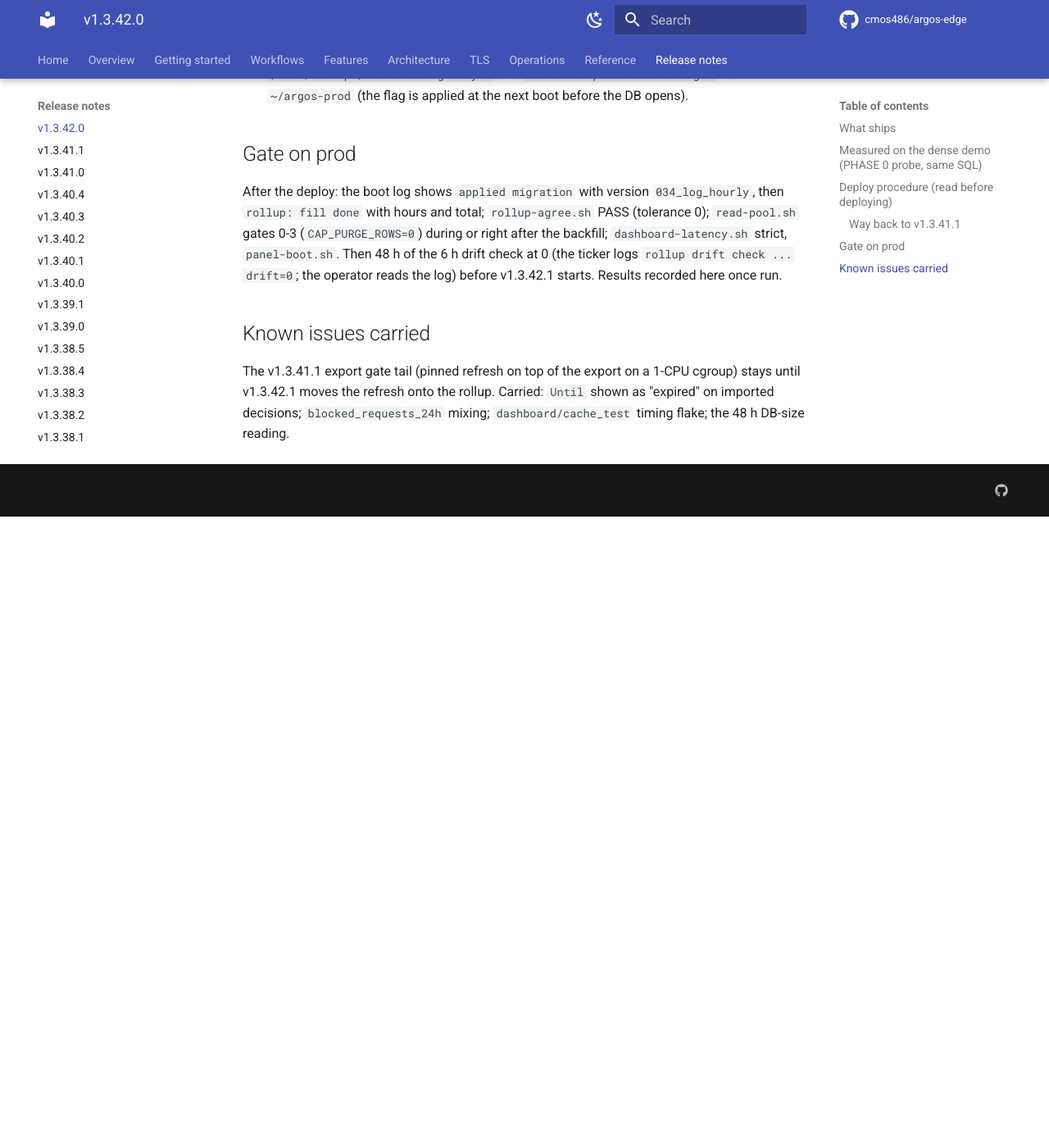
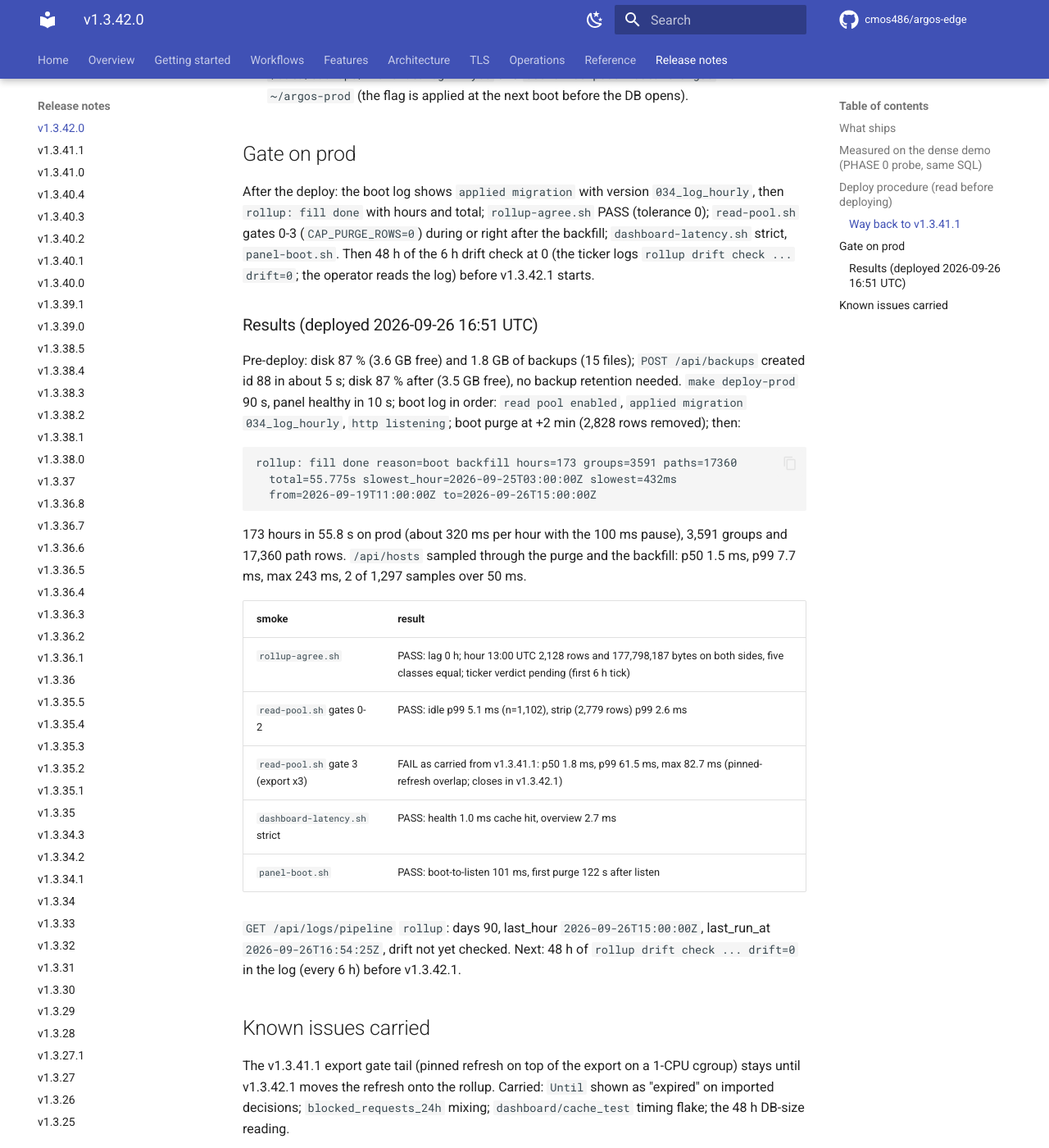
Before and after one commit to cmos486/argos-edge, an MkDocs documentation site: the page built from docs/release-notes/v1.3.42.0.md, in a window 1280 px wide and 1400 px high, scrolled down 2063 px. Shown: the whole window at 82% size. Built offline with MkDocs 1.6.1 and Material for MkDocs 9.7.7, drawn with Linux system fonts in a browser that asks for light colours; comment, search, counter and statistics services are not loaded; before the commit the page ends 2693 px from its top, so only the background shows below that.

Commit message:
docs(release): record v1.3.42.0 after-smokes
Prod: backup id 88 before the deploy (disk 87 % before and after),
migration 034 applied at boot, 173 h backfilled in 55.8 s after the
boot purge (slowest hour 432 ms), /api/hosts p99 7.7 ms meanwhile,
rollup-agree PASS at tolerance 0, read-pool gates 0-2 PASS (gate 3
carried from v1.3.41.1), dashboard-latency and panel-boot PASS. The
48 h drift gate before v1.3.42.1 starts now.

````diff
--- a/docs/operations/verification-report.md
+++ b/docs/operations/verification-report.md
@@ -24,7 +24,7 @@ might regress a covered surface.
 | EFFECT-verified PASS after the v1.3.40.4 deploy (strip-cursor) | 1 |
 | PASS gates 0-2 on prod after the v1.3.41.0 deploy; gate 3 FAIL CPU-bound, see v1.3.41.1 (read-pool) | 1 |
 | v1.3.41.1 gate 3 FAIL on prod by the pinned-refresh overlap (known issue, v1.3.42.0); gates 0-2 PASS | (same script) |
-| PENDING: runs after the v1.3.42.0 deploy (rollup-agree) | 1 |
+| PASS on prod after the v1.3.42.0 deploy (rollup-agree); 48 h drift gate running | 1 |
 | Gated on operator-mediated input (creds / TOTP) | 1 (auth-flow) |
 | Legacy regression test (intentionally tests broken path) | 1 (country-block) |
 | **Blockers preventing public release** | **0** |
@@ -83,7 +83,7 @@ Each row: feature, smoke script, last EFFECT verified.
 | Strip cursor plan (v1.3.40.4) | `strip-cursor.sh` | PASS | Prod after v1.3.40.4 (2026-09-26 14:10 UTC): 18,003 rows stripped in 9.5 s (1,900 rows/s; v1.3.40.3 did 740 rows/s), panel CPU median 4.6 % max 4.8 %, `/api/hosts` p50 1.5 ms p99 5.8 ms max 32.6 ms on the single connection. Dense demo, 430k rows: strip 392 s -> 242 s, panel CPU 50-60 % -> 2-5 %, cursor SELECT 100+ ms -> 0.4 ms (`TestStripCursorPlan` pins the plan through the driver) | `raw_stripped` > 0 in the purge log line; panel CPU max <= 10 % during a strip of about 6 h of access rows; `/api/hosts` p50 / p99 / max reported (gated by the read pool smoke from v1.3.41.0) |
 | Read pool (v1.3.41.0) | `read-pool.sh` | PASS gates 0-2; gate 3 FAIL CPU-bound, see 41.1 | Prod after v1.3.41.0 (2026-09-26 15:10 UTC): boot log `read pool enabled`; idle p99 5.1 ms (n=1,085), strip p99 3.8 ms, export x3 p99 884 ms with p50 2.4 ms (FAIL, threshold kept): all slow samples fall inside the slowest export while the panel sits at 99-102 % of its 1-CPU cap (CSV encoder vs handler on GOMAXPROCS=1, not locking); 10 min RSS 38-74 MB, WAL 7.2 MB stable. Dense demo, final image, dd IO pressure (host io avg10 mean 22 %, peak 44 %): idle 6.2 ms, strip of 427k rows 8.0 ms, export x3 13.2 ms, cap purge 15.5 ms; same image with `ARGOS_READ_POOL=0`: 79 / 648 / 219 / 14,661 ms | `/api/hosts` p99 <= 50 ms during idle (pinned refresh), a 6 h strip and three back-to-back 24 h exports (one aggregated p99); boot log mode matches `EXPECT_POOL`. IO pressure (dd loop) and the cap-purge gate are **demo only**: prod runs with `IO_PRESSURE=0` and `CAP_PURGE_ROWS=0` (no data deleted to pass a gate) |
 | Export keyset + pace (v1.3.41.1) | `read-pool.sh` gate 3 | FAIL on prod by the pinned-refresh overlap (p99 63 ms; export alone p99 7.4 ms); known issue, closes in v1.3.42.0 | Prod after v1.3.41.1 (2026-09-26 16:03 UTC): 9 exports of 65,600 rows aggregated n=457, p50 1.5 ms, p95 7.1 ms, p99 63.0 ms, max 75.4 ms, 8 samples over 50 ms (v1.3.41.0: p99 884 ms); three timed exports right after: p99 7.4 ms, 0 of 180 over 50 ms, 8 throttled periods in 15 s. The slow samples coincide with the pinned 24 h refresh ticks on top of the export (`nr_throttled` +50 during the run). Dense demo: pool off p95 249 -> 24 ms, p99 395 -> 38 ms; pool on p99 9.8 ms (run a) and 67.7 ms (run b, same overlap) | `/api/hosts` p99 <= 50 ms over nine back-to-back 24 h exports (one aggregated p99), threshold unchanged; IO pressure and cap purge demo-only |
-| Hourly rollup (v1.3.42.0) | `rollup-agree.sh` | PENDING on prod (probe PASS on the dense demo) | Dense demo, PHASE 0 probe with the same SQL inside the panel cgroup under dd IO pressure: 168 h backfill 2 m 15 s, `/api/hosts` p99 7.2 ms, 36 of 1,362 periods throttled, divergence 0 on a closed hour (3,031 rows, 57,931,839 bytes). Final image on the demo: 169 h backfill in 39.0 s after the boot purge, `/api/hosts` p99 5.7 ms (0 of 1,172 over 50 ms), `rollup-agree.sh` PASS (lag 0, 3,049 rows / 55,240,994 bytes / 5 classes equal). Prod result recorded here after the deploy | Boot log `rollup: fill done`; `rollup-agree.sh` PASS at tolerance 0 (rows, bytes, per-class) with job lag <= 2 h; then 48 h of 6 h drift checks at 0 before v1.3.42.1 |
+| Hourly rollup (v1.3.42.0) | `rollup-agree.sh` | PASS on prod; 48 h drift gate running | Dense demo, PHASE 0 probe with the same SQL inside the panel cgroup under dd IO pressure: 168 h backfill 2 m 15 s, `/api/hosts` p99 7.2 ms, 36 of 1,362 periods throttled, divergence 0 on a closed hour (3,031 rows, 57,931,839 bytes). Final image on the demo: 169 h backfill in 39.0 s after the boot purge, `/api/hosts` p99 5.7 ms (0 of 1,172 over 50 ms), `rollup-agree.sh` PASS (lag 0, 3,049 rows / 55,240,994 bytes / 5 classes equal). Prod after v1.3.42.0 (2026-09-26 16:51 UTC): migration 034 applied at boot, 173 h backfilled in 55.8 s after the boot purge (slowest hour 432 ms), `/api/hosts` p99 7.7 ms meanwhile, `rollup-agree.sh` PASS (lag 0, 2,128 rows / 177,798,187 bytes / 5 classes equal); 48 h drift gate running | Boot log `rollup: fill done`; `rollup-agree.sh` PASS at tolerance 0 (rows, bytes, per-class) with job lag <= 2 h; then 48 h of 6 h drift checks at 0 before v1.3.42.1 |
 | WAF sources agree (v1.3.39.0, gate 1 % since v1.3.39.1) | `waf-sources-agree.sh` | ✅ PASS | Prod after the v1.3.39.0 deploy: dashboard 260 / overview 260 / AppSec 260 / LAPI 266, 2 % (the 6 `crowdsec-appsec-outofband` alerts missed the `appsec-` prefix; fixed in v1.3.39.1, gate lowered to 1 %: prod after the v1.3.39.1 deploy 266 / 266 / 266 / 266, 0 %, PASS). Four readings of "AppSec events, last 24 h" within 5 %: `dashboard/security` `waf_engines.appsec.events`, `security/overview` `appsec_hits_24h + appsec_bans_24h`, `appsec/metrics` `total_hits`, LAPI through `cscli alerts list` (kind=waf + the two appsec-* scenarios). Before on prod (1.3.38.5): dashboard 0 / overview 0 / appsec 260 / LAPI 266, FAIL |
 | 7-day ranges (v1.3.38.4) | `range-7d-latency.sh` | ✅ PASS | Cold `traffic?range=7d` 52.8 s -> 1.83 s, `logs/stats` 7d 35.4 s -> 1.18 s, busiest-host 7d 0.61 s (threshold 5 s); `logs/timeseries` 7d 27 s -> 0.74 s |
 
--- a/docs/release-notes/v1.3.42.0.md
+++ b/docs/release-notes/v1.3.42.0.md
@@ -96,7 +96,40 @@ PASS (tolerance 0); `read-pool.sh` gates 0-3 (`CAP_PURGE_ROWS=0`)
 during or right after the backfill; `dashboard-latency.sh` strict,
 `panel-boot.sh`. Then 48 h of the 6 h drift check at 0 (the ticker
 logs `rollup drift check ... drift=0`; the operator reads the log)
-before v1.3.42.1 starts. Results recorded here once run.
+before v1.3.42.1 starts.
+
+### Results (deployed 2026-09-26 16:51 UTC)
+
+Pre-deploy: disk 87 % (3.6 GB free) and 1.8 GB of backups (15
+files); `POST /api/backups` created id 88 in about 5 s; disk 87 %
+after (3.5 GB free), no backup retention needed. `make deploy-prod`
+90 s, panel healthy in 10 s; boot log in order: `read pool enabled`,
+`applied migration 034_log_hourly`, `http listening`; boot purge at
++2 min (2,828 rows removed); then:
+
+```
+rollup: fill done reason=boot backfill hours=173 groups=3591 paths=17360
+  total=55.775s slowest_hour=2026-09-25T03:00:00Z slowest=432ms
+  from=2026-09-19T11:00:00Z to=2026-09-26T15:00:00Z
+```
+
+173 hours in 55.8 s on prod (about 320 ms per hour with the 100 ms
+pause), 3,591 groups and 17,360 path rows. `/api/hosts` sampled
+through the purge and the backfill: p50 1.5 ms, p99 7.7 ms, max
+243 ms, 2 of 1,297 samples over 50 ms.
+
+| smoke | result |
+|---|---|
+| `rollup-agree.sh` | PASS: lag 0 h; hour 13:00 UTC 2,128 rows and 177,798,187 bytes on both sides, five classes equal; ticker verdict pending (first 6 h tick) |
+| `read-pool.sh` gates 0-2 | PASS: idle p99 5.1 ms (n=1,102), strip (2,779 rows) p99 2.6 ms |
+| `read-pool.sh` gate 3 (export x3) | FAIL as carried from v1.3.41.1: p50 1.8 ms, p99 61.5 ms, max 82.7 ms (pinned-refresh overlap; closes in v1.3.42.1) |
+| `dashboard-latency.sh` strict | PASS: health 1.0 ms cache hit, overview 2.7 ms |
+| `panel-boot.sh` | PASS: boot-to-listen 101 ms, first purge 122 s after listen |
+
+`GET /api/logs/pipeline` `rollup`: days 90, last_hour
+`2026-09-26T15:00:00Z`, last_run_at `2026-09-26T16:54:25Z`, drift
+not yet checked. Next: 48 h of `rollup drift check ... drift=0` in
+the log (every 6 h) before v1.3.42.1.
 
 ## Known issues carried
 
````
